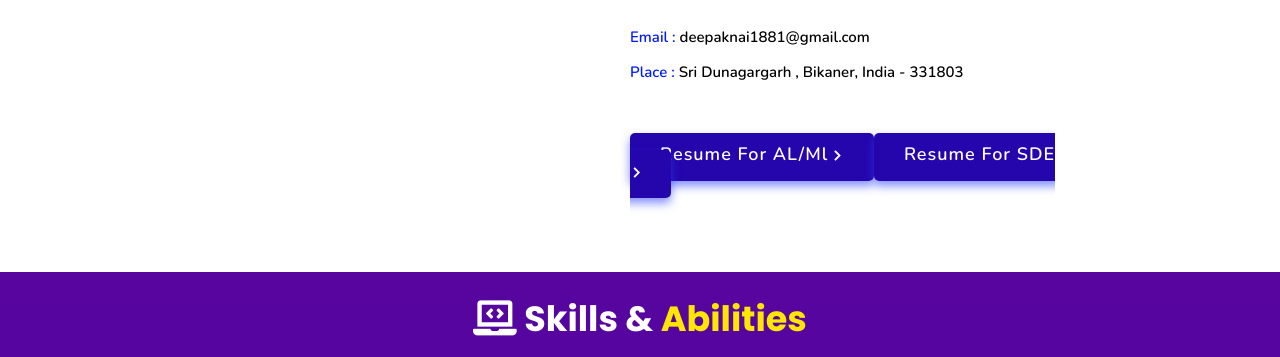
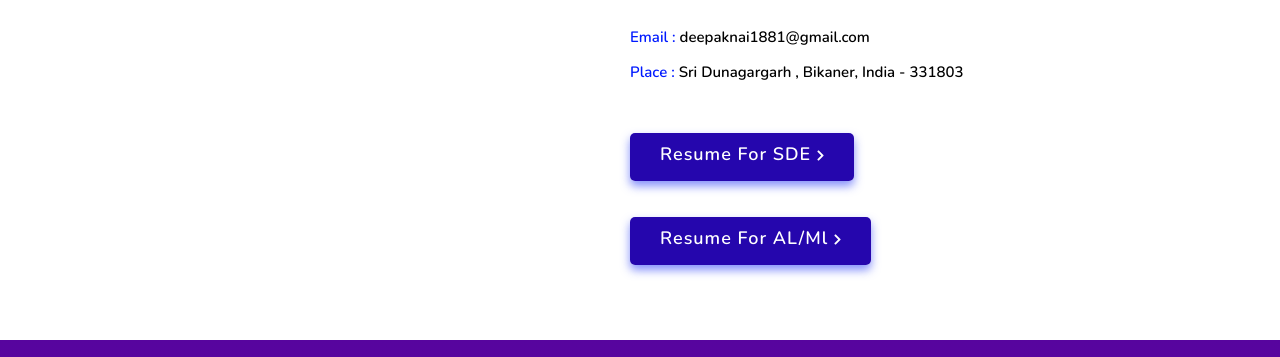
Before and after one commit to Deepusain/Deepak-Portfolio, a plain HTML site: page index.html in a window 1280 px wide. Shown: the part 1460-1817 px from the top of the page. Drawn offline with nearby package versions, Linux system fonts and the light colour scheme.

Commit message:
Update index.html

```diff
--- a/index.html
+++ b/index.html
@@ -101,10 +101,12 @@
         </div>
 
         <div class="resumebtn">
-            <a href="#" target="_blank" class="btn"><span>Resume For AL/Ml</span>
+            <a href="#" target="_blank" class="btn"><span>Resume For SDE</span>
                 <i class="fas fa-chevron-right"></i>
             </a>
-            <a href="#" target="_blank" class="btn"><span>Resume For SDE</span>
+        </div>
+        <div class="resumebtn">
+            <a href="#" target="_blank" class="btn"><span>Resume For AL/Ml</span>
                 <i class="fas fa-chevron-right"></i>
             </a>
         </div>
```
